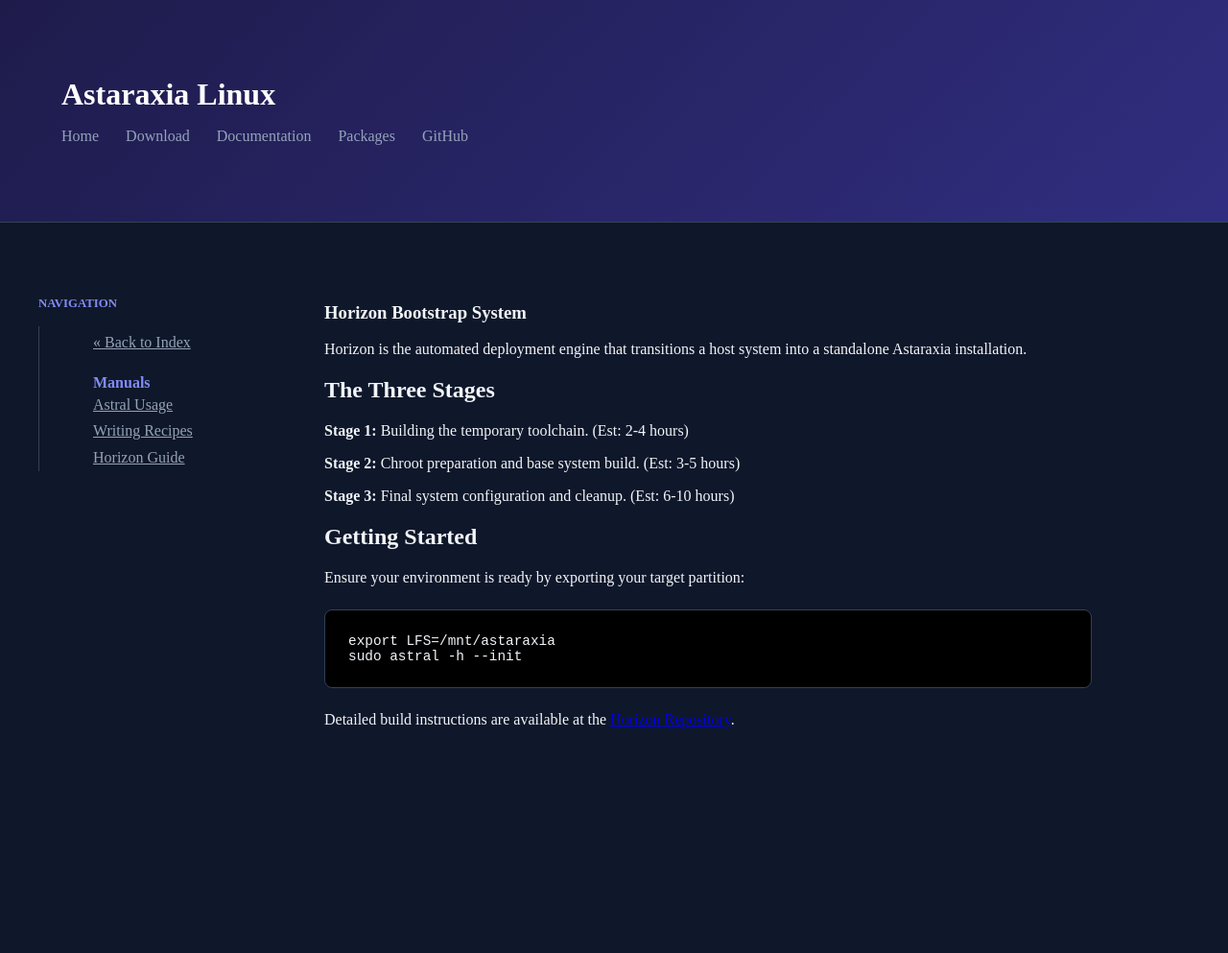
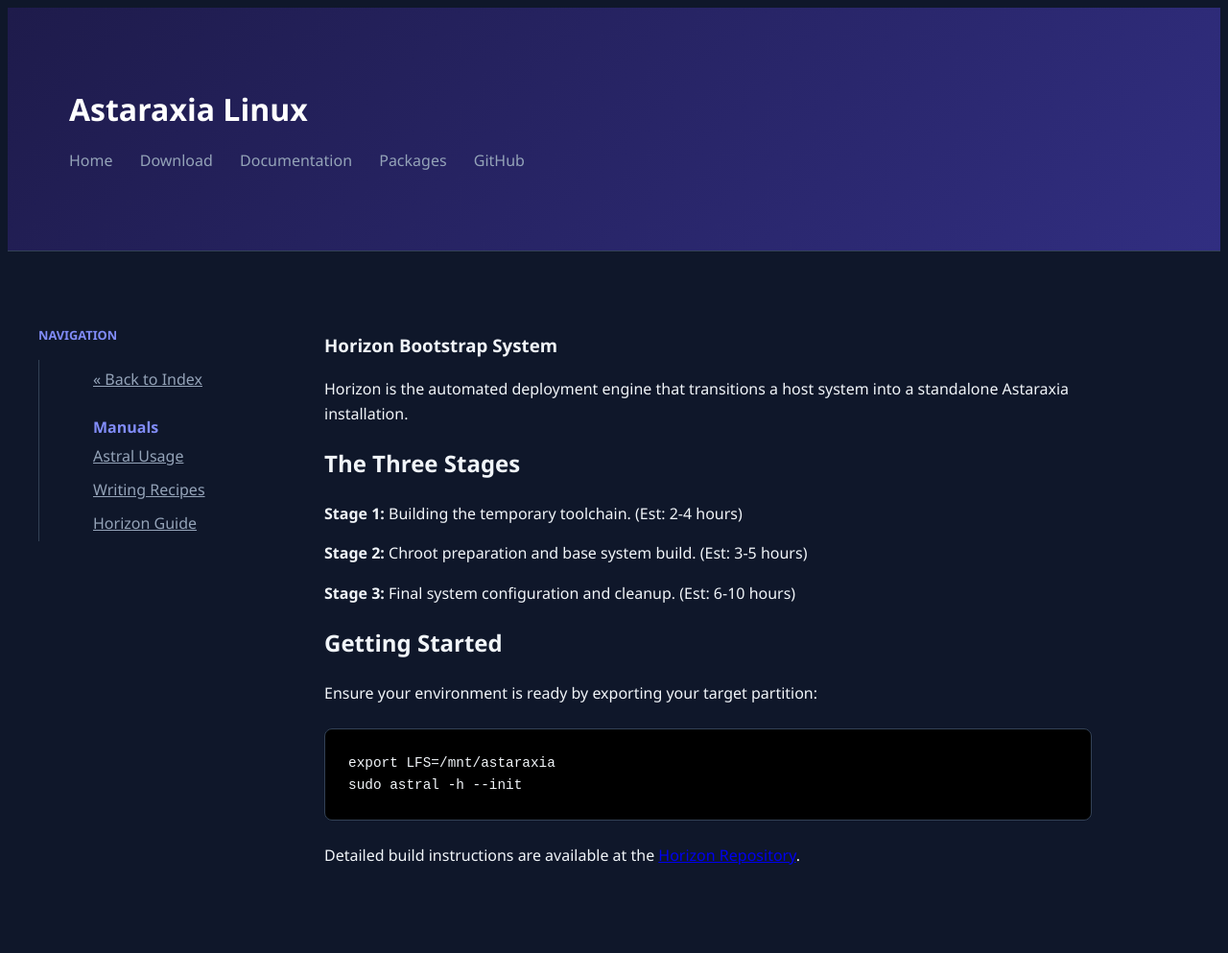
Before and after one commit to Astaraxia-Linux/astaraxia-linux.github.io, a Jekyll site: the page built from docus/horizon.html, in a window 1280 px wide. Shown: the whole page at 96% size. Built offline with Jekyll 4.4.1, drawn with Linux system fonts in a browser that asks for light colours; before the commit the page ends 900 px from its top, so only the background shows below that.

Commit message:
Update header.html

```diff
--- a/_includes/header.html
+++ b/_includes/header.html
@@ -1,5 +1,13 @@
 <header>
     <style>
+        :root {
+            --primary: #818cf8;
+            --bg: #0f172a;
+            --card-bg: #1e293b;
+            --text: #f1f5f9;
+            --text-dim: #94a3b8;
+            --accent: #10b981;
+        }
         header {
             background: linear-gradient(135deg, #1e1b4b 0%, #312e81 100%);
             color: white;
@@ -7,7 +15,14 @@
             border-bottom: 1px solid var(--border);
         }
 
-        body, .wrapper, .container-lg {
+        body {
+            font-family: 'Segoe UI', Roboto, Helvetica, Arial, sans-serif;
+            line-height: 1.6;
+            background-color: var(--bg);
+            color: var(--text);
+        }
+
+        .wrapper, .container-lg {
             margin: 0 !important;
             padding: 0 !important;
             max-width: 100% !important;
```
